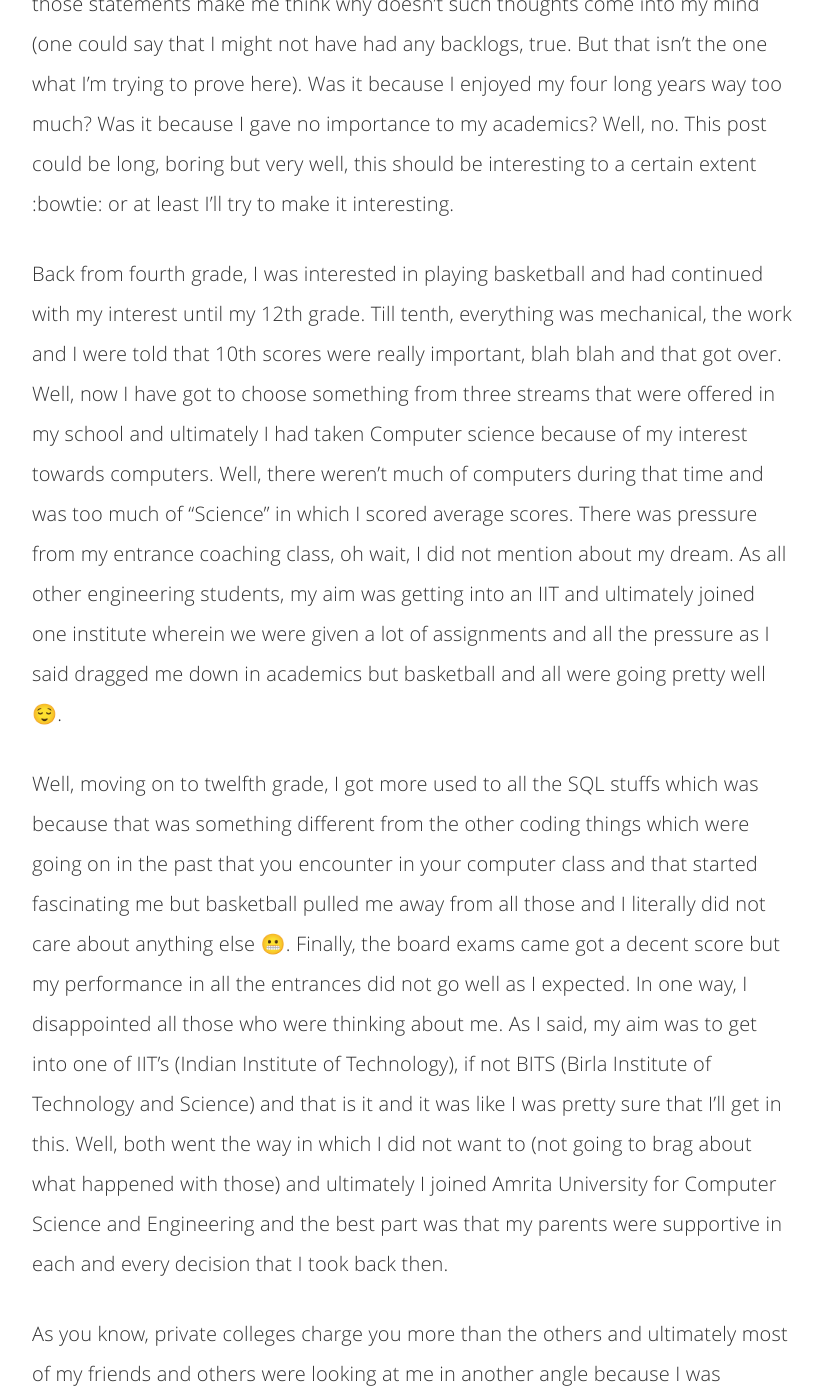
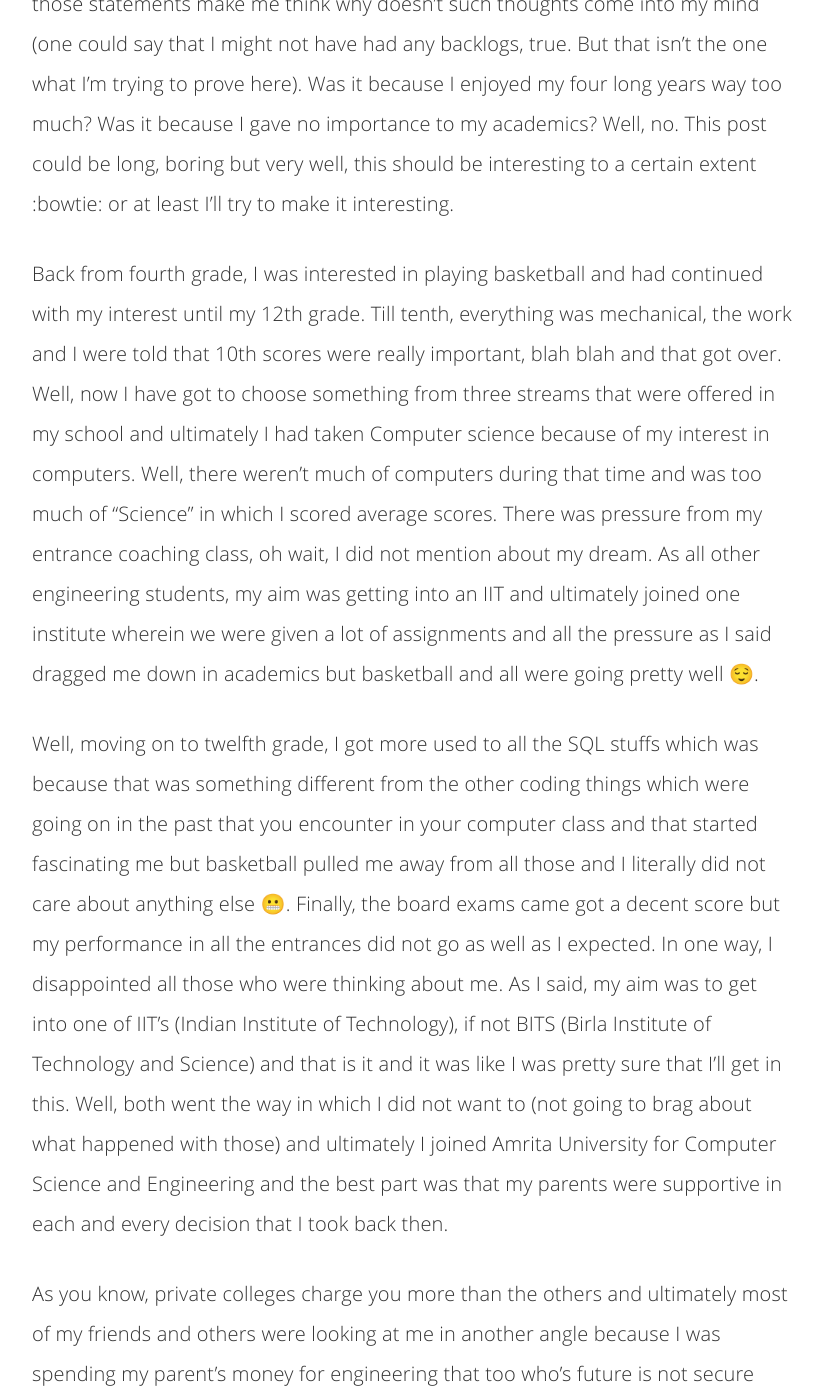
Before and after one commit to g0kkk/blog, a Jekyll site: the page built from _posts/2018-02-12-Contemplation.md, in a window 1280 px wide and 1400 px high, scrolled down 391 px. Shown: the whole window, without its empty margins (228-1049 px from the left). Built offline with Jekyll 4.4.1, drawn with Linux system fonts in a browser that asks for light colours; emoji names are drawn with the system emoji font; comment, search, counter and statistics services are not loaded.

Commit message:
Reviving

```diff
--- a/_posts/2018-02-12-Contemplation.md
+++ b/_posts/2018-02-12-Contemplation.md
@@ -15,9 +15,9 @@ This time I'm going to write a post which is not related to anything technical,
 
 One thing that I have heard from my friends is that "Oh damn, I shouldn't have taken engineering. It is pretty much messed up because of the backlogs.". But those statements make me think why doesn't such thoughts come into my mind (one could say that I might not have had any backlogs, true. But that isn't the one what I'm trying to prove here). Was it because I enjoyed my four long years way too much? Was it because I gave no importance to my academics? Well, no. This post could be long, boring but very well, this should be interesting to a certain extent :bowtie: or at least I'll try to make it interesting.
 
-Back from fourth grade, I was interested in playing basketball and had continued with my interest until my 12th grade. Till tenth, everything was mechanical, the work and I were told that 10th scores were really important, blah blah and that got over. Well, now I have got to choose something from three streams that were offered in my school and ultimately I had taken Computer science because of my interest towards computers. Well, there weren't much of computers during that time and was too much of "Science" in which I scored average scores. There was pressure from my entrance coaching class, oh wait, I did not mention about my dream. As all other engineering students, my aim was getting into an IIT and ultimately joined one institute wherein we were given a lot of assignments and all the pressure as I said dragged me down in academics but basketball and all were going pretty well :relieved:.
+Back from fourth grade, I was interested in playing basketball and had continued with my interest until my 12th grade. Till tenth, everything was mechanical, the work and I were told that 10th scores were really important, blah blah and that got over. Well, now I have got to choose something from three streams that were offered in my school and ultimately I had taken Computer science because of my interest in computers. Well, there weren't much of computers during that time and was too much of "Science" in which I scored average scores. There was pressure from my entrance coaching class, oh wait, I did not mention about my dream. As all other engineering students, my aim was getting into an IIT and ultimately joined one institute wherein we were given a lot of assignments and all the pressure as I said dragged me down in academics but basketball and all were going pretty well :relieved:.
 
-Well, moving on to twelfth grade, I got more used to all the SQL stuffs which was because that was something different from the other coding things which were going on in the past that you encounter in your computer class and that started fascinating me but basketball pulled me away from all those and I literally did not care about anything else :grimacing:. Finally, the board exams came got a decent score but my performance in all the entrances did not go well as I expected. In one way, I disappointed all those who were thinking about me. As I said, my aim was to get into one of IIT's (Indian Institute of Technology), if not BITS (Birla Institute of Technology and Science) and that is it and it was like I was pretty sure that I'll get in this. Well, both went the way in which I did not want to (not going to brag about what happened with those) and ultimately I joined Amrita University for Computer Science and Engineering and the best part was that my parents were supportive in each and every decision that I took back then.
+Well, moving on to twelfth grade, I got more used to all the SQL stuffs which was because that was something different from the other coding things which were going on in the past that you encounter in your computer class and that started fascinating me but basketball pulled me away from all those and I literally did not care about anything else :grimacing:. Finally, the board exams came got a decent score but my performance in all the entrances did not go as well as I expected. In one way, I disappointed all those who were thinking about me. As I said, my aim was to get into one of IIT's (Indian Institute of Technology), if not BITS (Birla Institute of Technology and Science) and that is it and it was like I was pretty sure that I'll get in this. Well, both went the way in which I did not want to (not going to brag about what happened with those) and ultimately I joined Amrita University for Computer Science and Engineering and the best part was that my parents were supportive in each and every decision that I took back then.
 
 
 As you know, private colleges charge you more than the others and ultimately most of my friends and others were looking at me in another angle because I was spending my parent's money for engineering that too who's future is not secure because all think that only IIT's and other reputed college earn you a huge paycheque moreover, this kind of words were used in my coaching institute because of which I never turned back there to see the person who taught me. The very first day in college was more of like the alien world because a lot of things were introduced and a few I remember are Free and Open source club (an important one), ICPC, Movie Club, Music Club, etc.
```
